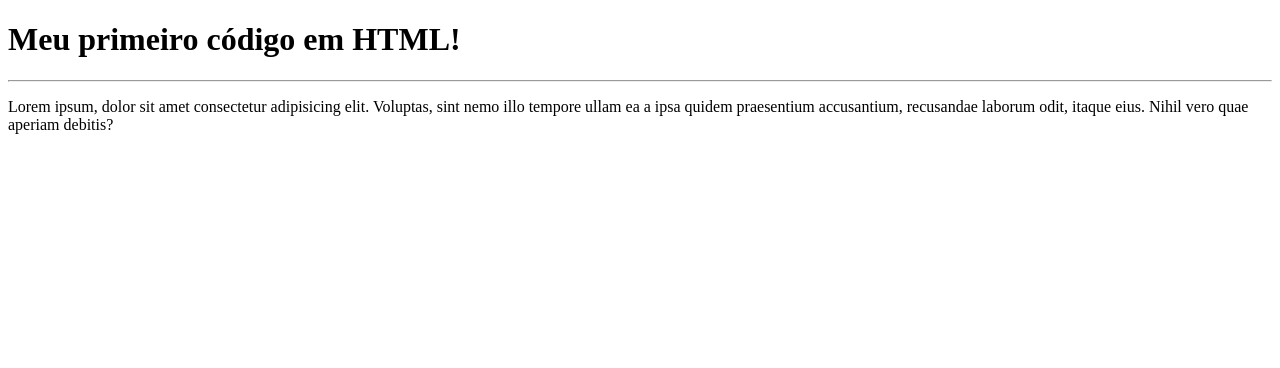
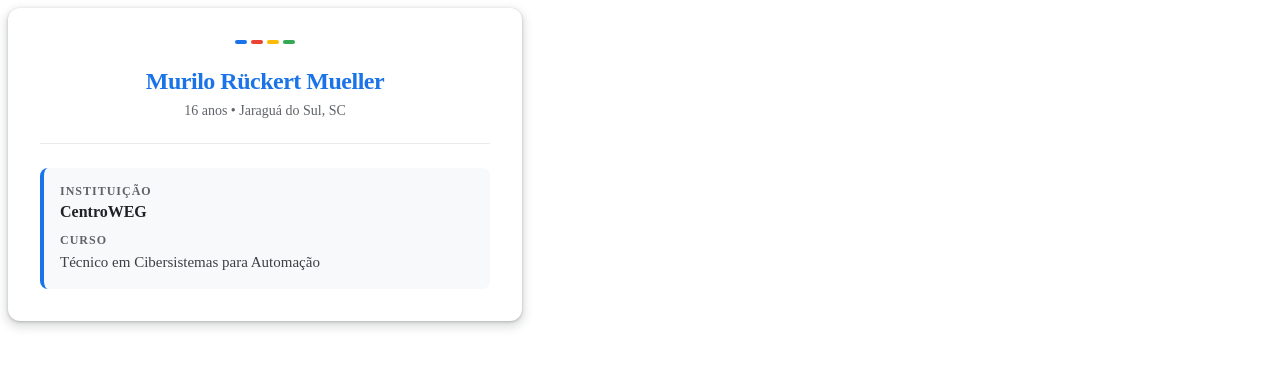
Before and after one commit to Murilo-Mueller/OlaMundo, a plain HTML site: page site-cliente/index.html in a window 1280 px wide. Drawn offline with Linux system fonts and the light colour scheme.

Commit message:
Site - Minha descrição
Uma breve descrição minha com cores da google não muito chamativo

```diff
--- a/site-cliente/index.html
+++ b/site-cliente/index.html
@@ -6,12 +6,46 @@
     <title>Meu primeiro site</title>
 </head>
 <body>
-    <h1>
-        Meu primeiro código em HTML!
-    </h1>
-    <hr>
-    <p>
-        Lorem ipsum, dolor sit amet consectetur adipisicing elit. Voluptas, sint nemo illo tempore ullam ea a ipsa quidem praesentium accusantium, recusandae laborum odit, itaque eius. Nihil vero quae aperiam debitis?
-    </p>
+    <div style="background-color: #ffffff; max-width: 450px; width: 90%; padding: 32px; border-radius: 12px; box-shadow: 0 1px 3px rgba(60,64,67,0.3), 0 4px 8px 3px rgba(60,64,67,0.15); text-align: center;">
+
+        <!-- Barra de Detalhe Minimalista (Paleta Google) -->
+        <div style="display: flex; justify-content: center; margin-bottom: 24px; gap: 4px;">
+            <div style="width: 12px; height: 4px; background-color: #1a73e8; border-radius: 2px;"></div>
+            <div style="width: 12px; height: 4px; background-color: #ea4335; border-radius: 2px;"></div>
+            <div style="width: 12px; height: 4px; background-color: #fbbc05; border-radius: 2px;"></div>
+            <div style="width: 12px; height: 4px; background-color: #34a853; border-radius: 2px;"></div>
+        </div>
+
+        <!-- Nome -->
+        <h1 style="font-size: 24px; font-weight: 600; margin: 0 0 8px 0; color: #1a73e8; letter-spacing: -0.5px;">
+            Murilo Rückert Mueller
+        </h1>
+
+        <!-- Idade e Localização -->
+        <p style="font-size: 14px; color: #5f6368; margin: 0 0 24px 0; font-weight: 500;">
+            16 anos &bull; Jaraguá do Sul, SC
+        </p>
+
+        <!-- Linha Divisória Sutil -->
+        <hr style="border: 0; height: 1px; background-color: #e8eaed; margin-bottom: 24px;">
+
+        <!-- Detalhes da Formação -->
+        <div style="text-align: left; background-color: #f8f9fa; padding: 16px; border-radius: 8px; border-left: 4px solid #1a73e8;">
+            <span style="font-size: 12px; text-transform: uppercase; letter-spacing: 1px; color: #5f6368; font-weight: 700; display: block; margin-bottom: 4px;">
+                Instituição
+            </span>
+            <p style="font-size: 16px; font-weight: 600; margin: 0 0 12px 0; color: #202124;">
+                CentroWEG
+            </p>
+
+            <span style="font-size: 12px; text-transform: uppercase; letter-spacing: 1px; color: #5f6368; font-weight: 700; display: block; margin-bottom: 4px;">
+                Curso
+            </span>
+            <p style="font-size: 15px; margin: 0; color: #3c4043; line-height: 1.4;">
+                Técnico em Cibersistemas para Automação
+            </p>
+        </div>
+
+    </div>
 </body>
 </html>
```
